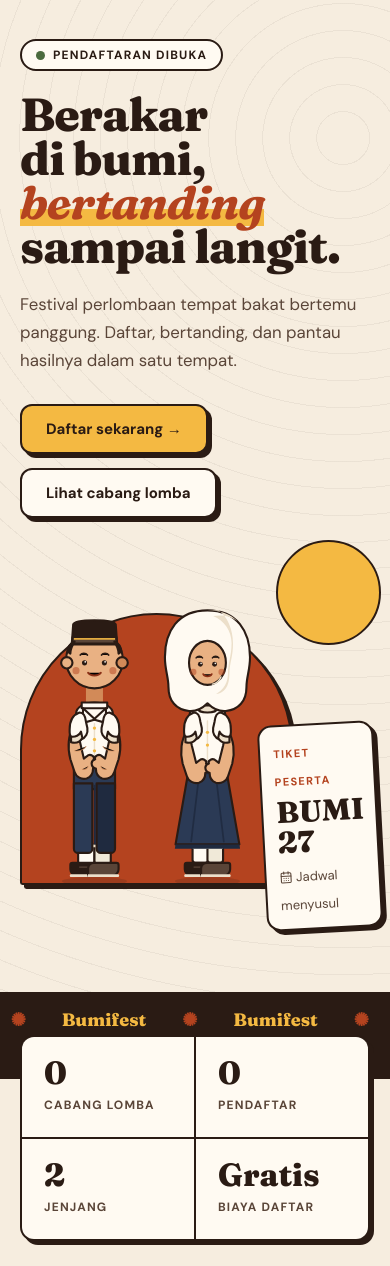
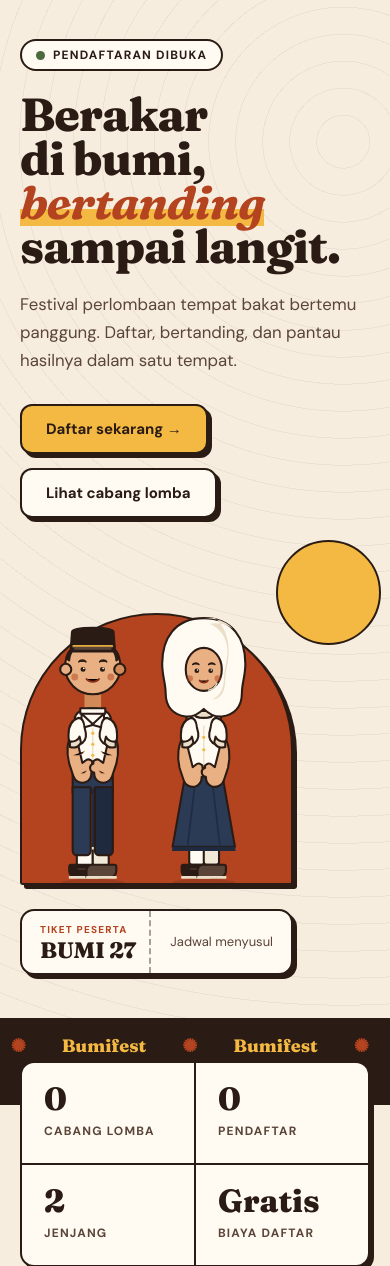
Before and after one commit to fikrudzulfahmi/bumi-fest, a Laravel app: page / in a window 390 px wide. Shown: the part 71-1337 px from the top of the page. Run offline with Laravel 12, Linux system fonts and the light colour scheme; data that the repository does not hold is empty; style sheets or scripts are compiled from the project's sources; some libraries are stand-ins or nearby versions.

Commit message:
fix(hero): kartu tiket jadi strip sejajar arch, teks tidak pecah
- kartu full-width arch, grid 1fr/auto/1fr, perforasi tepat 50% penuh tinggi
- judul BUMI 27 pakai cqw supaya selalu satu baris (desktop & mobile)
- kartu diletakkan di bawah kaki siswa (gap 39px), tidak menutupi tubuh
- hero padding bawah dinaikkan supaya kartu menggantung tanpa terpotong

```diff
--- a/resources/css/bumifest.css
+++ b/resources/css/bumifest.css
@@ -274,7 +274,7 @@ img, svg { max-width: 100%; }
 /* ---------- 6. Hero ---------- */
 .hero {
     overflow: hidden;
-    padding: clamp(40px, 7vw, 84px) 0 clamp(70px, 9vw, 110px);
+    padding: clamp(40px, 7vw, 84px) 0 clamp(96px, 12vw, 140px);
     background:
         repeating-radial-gradient(circle at 88% 14%, transparent 0 26px, rgba(42, 27, 20, .055) 26px 27px),
         var(--sand);
@@ -326,6 +326,7 @@ img, svg { max-width: 100%; }
 /* kolase */
 .collage {
     position: relative;
+    container-type: inline-size;
     aspect-ratio: 1 / 1.05;
     max-width: 440px;
     margin-inline: auto;
@@ -356,8 +357,8 @@ img, svg { max-width: 100%; }
 .c-kids {
     position: absolute;
     left: 0;
-    bottom: 0;
-    height: 88%;
+    bottom: -0.3%;
+    height: 86%;
     display: flex;
     align-items: flex-end;
     pointer-events: none;
@@ -373,32 +374,60 @@ img, svg { max-width: 100%; }
 
 .c-card {
     position: absolute;
-    right: -2%;
-    bottom: -2%;
-    width: 33%;
-    padding: 11px 13px;
+    left: 0;
+    bottom: -14.5%;
+    width: 78%;
+    display: grid;
+    grid-template-columns: 1fr auto 1fr;
+    align-items: center;
+    gap: 14px;
+    padding: 12px 18px;
     background: var(--paper);
     border: var(--line);
     border-radius: var(--r);
     box-shadow: var(--hard);
-    transform: rotate(-3deg);
+}
+
+.c-card-main {
+    display: grid;
+    gap: 3px;
+    min-width: 0;
 }
 
 .c-card small {
-    font: 700 11px var(--B);
+    font: 700 10px var(--B);
     letter-spacing: .12em;
     text-transform: uppercase;
     color: var(--clay);
+    white-space: nowrap;
 }
 
+/* judul selalu satu baris, ukuran ikut lebar kolase */
 .c-card b {
-    display: block;
-    font: 800 30px/1 var(--D);
+    font: 800 6.4cqw/1 var(--D);
     color: var(--ink);
-    margin: 4px 0;
+    white-space: nowrap;
+    letter-spacing: -.01em;
 }
 
-.c-card span { font-size: 13px; }
+/* perforasi tiket: garis sobek vertikal, menyentuh tepi atas-bawah */
+.c-card-perf {
+    align-self: stretch;
+    margin-block: -12px;
+    border-left: 2px dashed var(--ink-2);
+    opacity: .5;
+}
+
+.c-card span {
+    display: flex;
+    align-items: center;
+    justify-self: end;
+    gap: 5px;
+    font-size: 13px;
+    line-height: 1.1;
+    color: var(--ink-2);
+    white-space: nowrap;
+}
 
 /* ---------- 7. Pita berjalan ---------- */
 .tick {
--- a/resources/js/pages/public/Home.tsx
+++ b/resources/js/pages/public/Home.tsx
@@ -144,8 +144,11 @@ export default function Home({ event_name, competitions, stats, faqs, can_login
                                 <SiswiPutri className="c-kid" />
                             </div>
                             <div className="c-card">
-                                <small>Tiket peserta</small>
-                                <b>BUMI 27</b>
+                                <div className="c-card-main">
+                                    <small>Tiket peserta</small>
+                                    <b>BUMI 27</b>
+                                </div>
+                                <div className="c-card-perf" />
                                 <span>
                                     <CalendarDays size={13} style={{ display: 'inline', verticalAlign: '-2px' }} /> Jadwal menyusul
                                 </span>
```
